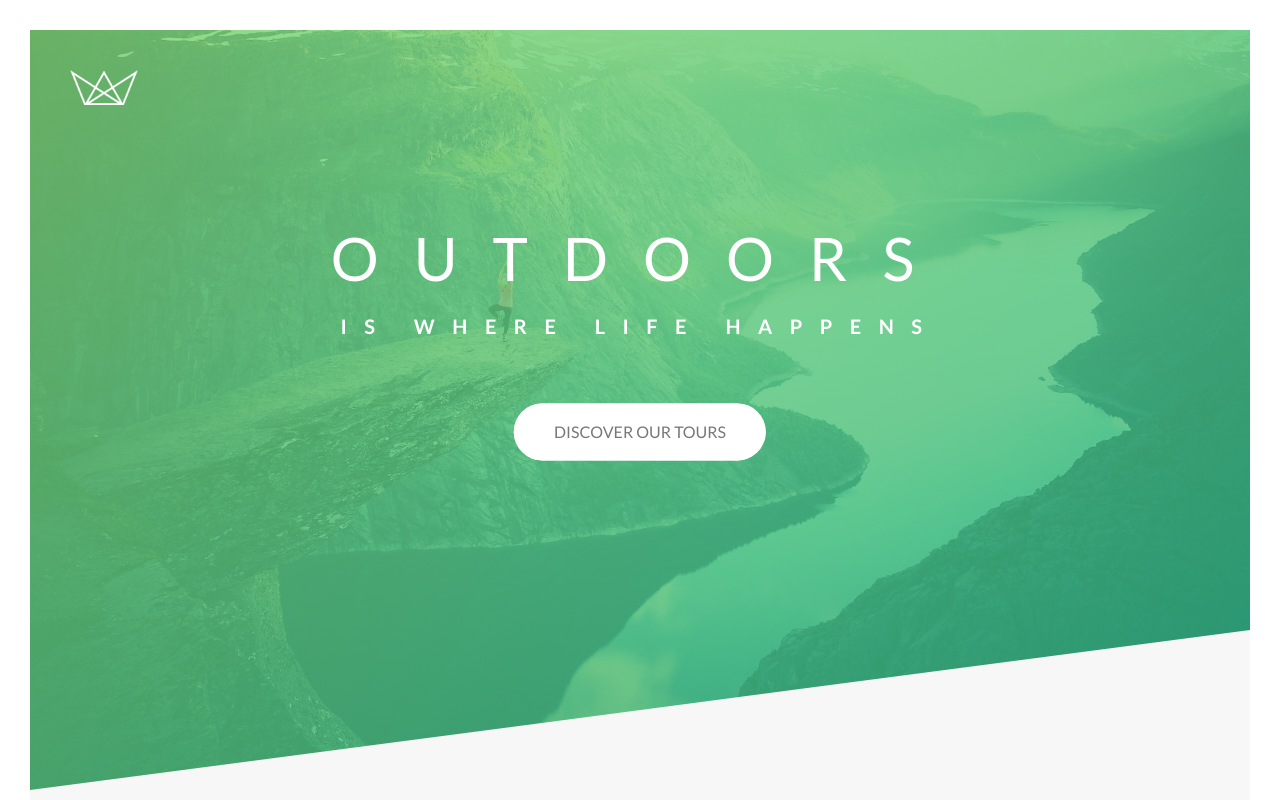
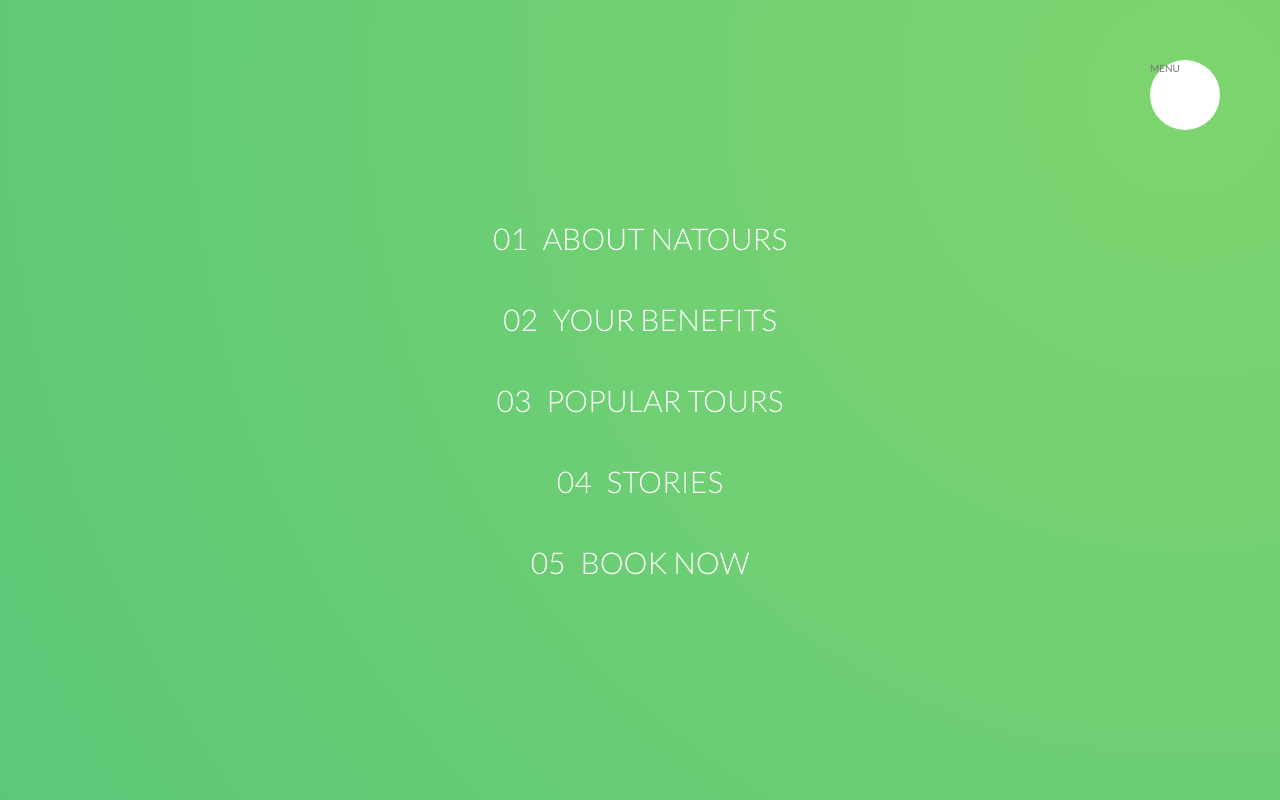
Before and after one commit to JohannJvanVuuren/projectNatours, a plain HTML site: page index.html in a window 1280 px wide. Shown: the top 800 px of the page. Drawn offline with Linux system fonts and the light colour scheme.

Commit message:
Style navigation links and set up for animation

```diff
--- a/index.html
+++ b/index.html
@@ -12,6 +12,25 @@
 		<title>Natours | Exciting tours for adventurous people</title>
 	</head>
 	<body>
+
+		<!--Checkbox hack navigation -->
+		<div class="navigation">
+			<input type="checkbox" class="navigation__checkbox" id="navi-toggle">
+
+			<label for="navi-toggle" class="navigation__button">MENU</label>
+
+			<div class="navigation__background">&nbsp;</div>
+
+			<nav class="navigation__nav">
+				<ul class="navigation__list">
+					<li class="navigation__item"><a href="#" class="navigation__link"><span>01</span>About Natours</a></li>
+					<li class="navigation__item"><a href="#" class="navigation__link"><span>02</span>Your benefits</a></li>
+					<li class="navigation__item"><a href="#" class="navigation__link"><span>03</span>Popular tours</a></li>
+					<li class="navigation__item"><a href="#" class="navigation__link"><span>04</span>Stories</a></li>
+					<li class="navigation__item"><a href="#" class="navigation__link"><span>05</span>Book now</a></li>
+				</ul>
+			</nav>
+		</div>
 
 		<!--Header and heading text-->
 		<header class="header">
--- a/scss/base/_base.scss
+++ b/scss/base/_base.scss
@@ -15,5 +15,4 @@ html {
 //Setting the box model properties
 body {
   box-sizing: border-box;
-  transform-style: preserve-3d;
 }
--- /dev/null
+++ b/scss/layout/_navigation.scss
@@ -0,0 +1,83 @@
+@import '../abstract/variables';
+
+.navigation {
+
+  &__checkbox {
+    display: none;
+  }
+
+  &__button {
+    background-color: $color-white;
+    height: 7rem;
+    width: 7rem;
+    position: fixed;
+    top: 6rem;
+    right: 6rem;
+    border-radius: 50%;
+    z-index: 2000;
+  }
+
+  &__background {
+    height: 6rem;
+    width: 6rem;
+    border-radius: 50%;
+    position: fixed;
+    top: 6.5rem;
+    right: 6.5rem;
+    background-image: radial-gradient($color-primary-light, $color-primary-dark);
+    z-index: 1000;
+
+    transform: scale(80);
+  }
+
+  &__nav {
+    height: 100vh;
+    width: 100%;
+    position: fixed;
+    top: 0;
+    right: 0;
+    z-index: 1500;
+  }
+
+  &__list {
+    position: absolute;
+    top: 50%;
+    left: 50%;
+    transform: translate(-50%, -50%);
+    list-style: none;
+    text-align: center;
+  }
+
+  &__item {
+    margin: 1rem;
+  }
+
+  &__link {
+    &:link,
+    &:visited {
+      display: inline-block;
+      font-size: 3rem;
+      font-weight: 300;
+      padding: 1rem 2rem;
+      color: $color-white;
+      text-decoration: none;
+      text-transform: uppercase;
+      background-image: linear-gradient(120deg,transparent 0%, transparent 50%, $color-white 50%);
+      background-size: 220% ;
+      transition: all .4s;
+
+      span {
+        display: inline-block;
+        margin-right: 1.5rem;
+      }
+    }
+
+    &:hover,
+    &:active {
+      background-position: 100%;
+      color: $color-primary;
+      transform: translateX(1rem);
+    }
+
+  }
+}
--- a/scss/main.scss
+++ b/scss/main.scss
@@ -18,5 +18,6 @@
 @import './layout/footer';
 @import './layout/grid';
 @import './layout/header';
+@import './layout/navigation';
 
 @import './pages/home';
```
Also changed, not shown: scss/main.css, 1 other file.
